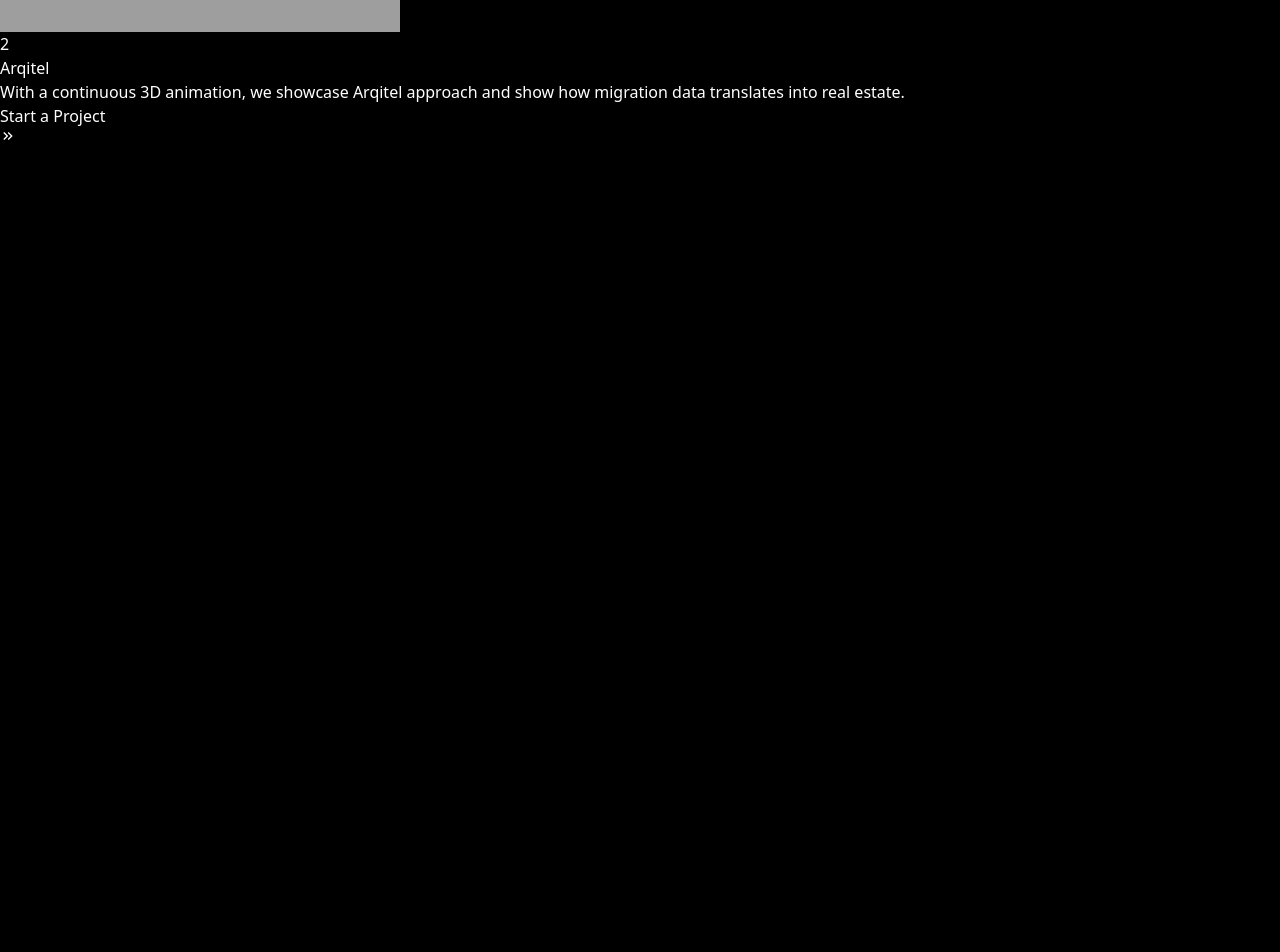
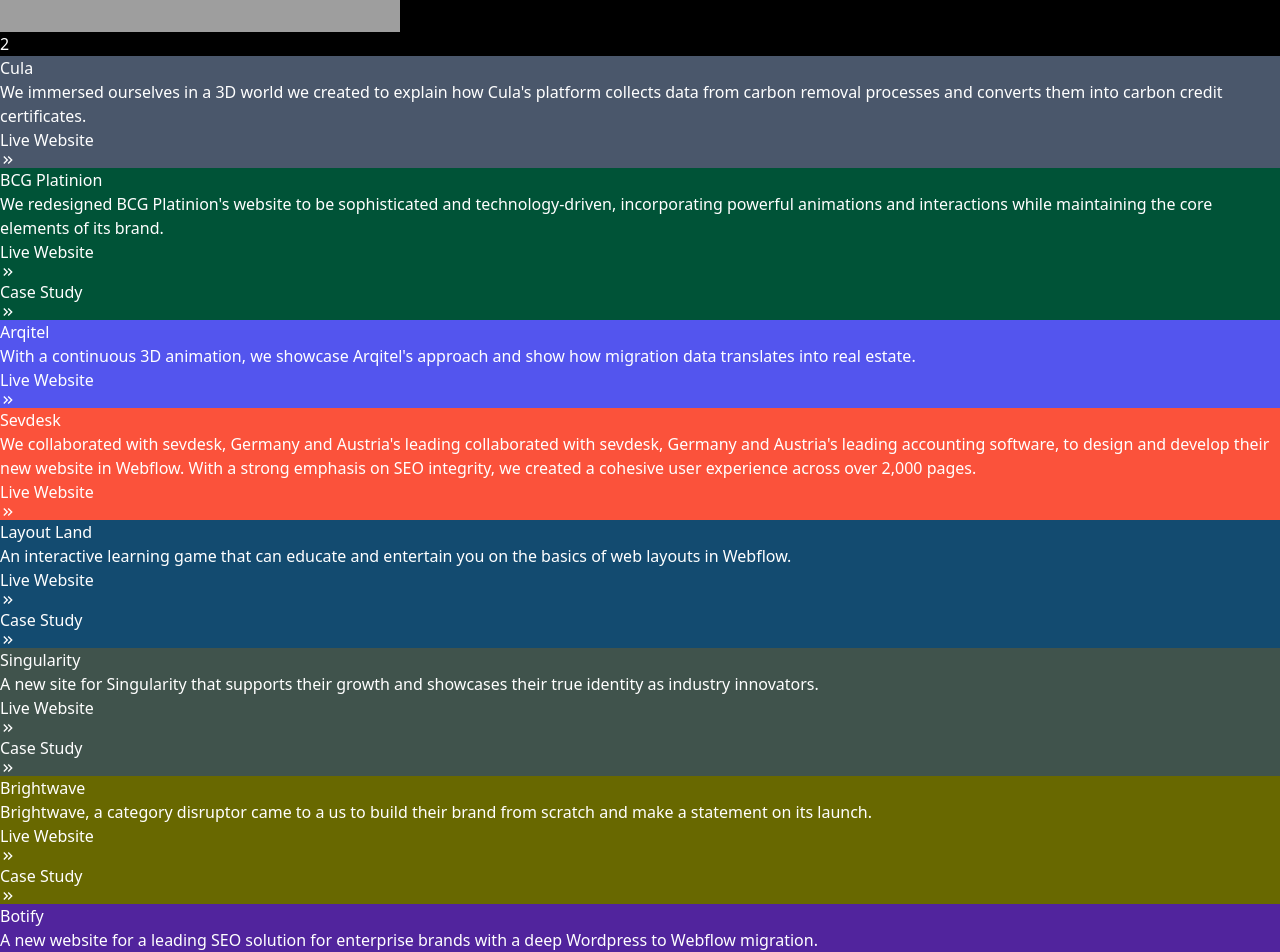
Before and after one commit to shubham2o/Refokus-Clone, a React (Vite) app: page / in a window 1280 px wide. Shown: the part 2300-3252 px from the top of the page. Before the commit the page ends 2444 px from the top, so only its background shows below. Built offline with nearby package versions, Linux system fonts and the light colour scheme; grey boxes are pictures that could not be loaded.

Commit message:
Working on Products component styling and functionality + Minor changes (01:12:00)

```diff
--- a/src/components/Button.jsx
+++ b/src/components/Button.jsx
@@ -1,10 +1,9 @@
 import { MdKeyboardDoubleArrowRight } from "react-icons/md";
 
-const Button = () => {
+const Button = ({ title = "Start a Project" }) => {
     return (
         <div className="min-w-[9.5rem] rounded-full px-4 py-1.5 bg-white text-black text-[15.2px] cursor-pointer flex justify-between items-center">
-            <h1>Start a Project</h1>
-
+            <h1>{title}</h1>
             <MdKeyboardDoubleArrowRight />
         </div>
     )
--- a/src/components/Product.jsx
+++ b/src/components/Product.jsx
@@ -1,17 +1,20 @@
 import Button from "./Button";
 
-const Product = () => {
+const Product = ({ data }) => {
+    const { id, title, description, liveWebsite, caseStudy, bgColor } = data;
+
     return (
-        <div className="w-full h-64">
+        <div className="w-full h-72 border-b-2 border-zinc-400" style={{ backgroundColor: bgColor }}>
             <div className="max-w-screen-xl h-full mx-auto flex justify-between items-center">
-                <h1 className="text-5xl font-medium">Arqitel</h1>
+                <h1 className="text-5xl font-medium">{title}</h1>
 
-                <div className="w-[21.25rem] h-full mr-16 flex flex-col items-start justify-center gap-6">
-                    <p className="text-[19px]">
-                        With a continuous 3D animation, we showcase Arqitel approach and show how migration data translates into real estate.
-                    </p>
+                <div className="details w-[30rem] flex flex-col items-start gap-7">
+                    <p className="text-[19px]">{description}</p>
 
-                    <Button />
+                    <div className="flex gap-7">
+                        {liveWebsite && <Button title="Live Website" />}
+                        {caseStudy && <Button title="Case Study" />}
+                    </div>
                 </div>
             </div>
         </div>
--- a/src/components/Products.jsx
+++ b/src/components/Products.jsx
@@ -2,12 +2,227 @@
 
 const Products = () => {
     const products = [
-        {},
+        {
+            id: 1,
+            title: "Cula",
+            description: "We immersed ourselves in a 3D world we created to explain how Cula's platform collects data from carbon removal processes and converts them into carbon credit certificates.",
+            liveWebsite: true,
+            caseStudy: false,
+            bgColor: "#4a576b",
+        },
+        {
+            id: 2,
+            title: "BCG Platinion",
+            description: "We redesigned BCG Platinion's website to be sophisticated and technology-driven, incorporating powerful animations and interactions while maintaining the core elements of its brand.",
+            liveWebsite: true,
+            caseStudy: true,
+            bgColor: "#005337",
+        },
+        {
+            id: 3,
+            title: "Arqitel",
+            description: "With a continuous 3D animation, we showcase Arqitel's approach and show how migration data translates into real estate.",
+            liveWebsite: true,
+            caseStudy: false,
+            bgColor: "#5355ee",
+        },
+        {
+            id: 4,
+            title: "Sevdesk",
+            description: "We collaborated with sevdesk, Germany and Austria's leading collaborated with sevdesk, Germany and Austria's leading accounting software, to design and develop their new website in Webflow. With a strong emphasis on SEO integrity, we created a cohesive user experience across over 2,000 pages.",
+            liveWebsite: true,
+            caseStudy: false,
+            bgColor: "#fb523b",
+        },
+        {
+            id: 5,
+            title: "Layout Land",
+            description: "An interactive learning game that can educate and entertain you on the basics of web layouts in Webflow.",
+            liveWebsite: true,
+            caseStudy: true,
+            bgColor: "#134B70",
+        },
+        {
+            id: 6,
+            title: "Singularity",
+            description: "A new site for Singularity that supports their growth and showcases their true identity as industry innovators.",
+            liveWebsite: true,
+            caseStudy: true,
+            bgColor: "#40534C",
+        },
+        {
+            id: 7,
+            title: "Brightwave",
+            description: "Brightwave, a category disruptor came to a us to build their brand from scratch and make a statement on its launch.",
+            liveWebsite: true,
+            caseStudy: true,
+            bgColor: "#686800",
+        },
+        {
+            id: 8,
+            title: "Botify",
+            description: "A new website for a leading SEO solution for enterprise brands with a deep Wordpress to Webflow migration.",
+            liveWebsite: true,
+            caseStudy: false,
+            bgColor: "#51249d",
+        },
+        {
+            id: 9,
+            title: "Showcase",
+            description: "Our OMR22 Masterclass teaches how to create a showcase website, and we made a showcase website about showcase websites to promote the art of showcasing.",
+            liveWebsite: true,
+            caseStudy: true,
+            bgColor: "#ff5f2d",
+        },
+        {
+            id: 10,
+            title: "Umault",
+            description: "Bold visuals, a new typeface, iconography, and custom motion graphics were at the core of our collaboration with Umault, building a website that matches their excellence in B2B video production.",
+            liveWebsite: true,
+            caseStudy: true,
+            bgColor: "#246E0F",
+        },
+        {
+            id: 11,
+            title: "TTR AI",
+            description: "We've created an interactive site using generative AI to allow users to engage with our thinking about Ai, industry trends and design.",
+            liveWebsite: true,
+            caseStudy: false,
+            bgColor: "#74512D",
+        },
+        {
+            id: 12,
+            title: "Maniv",
+            description: "A global early-stage venture fund partnering with founders to advance cleaner, safer, and more sustainable movement of people and goods.",
+            liveWebsite: true,
+            caseStudy: false,
+            bgColor: "#704264",
+        },
+        {
+            id: 13,
+            title: "Intenseye",
+            description: "We focused on creating something beautiful while still ensuring the brand felt mature and contextual within their industry.",
+            liveWebsite: true,
+            caseStudy: true,
+            bgColor: "#C73659",
+        },
+        {
+            id: 14,
+            title: "Silvr",
+            description: "We teamed up with financing solutions provider Silvr to audit, refine and evolve their brand.",
+            liveWebsite: true,
+            caseStudy: true,
+            bgColor: "#694F8E",
+        },
+        {
+            id: 15,
+            title: "Kablamo",
+            description: "To support Kablamo's expansion from Australia to Canada, we revamped their brand identity and website, maintaining their iconic bolt symbol while introducing a tech-savvy, playful aesthetic.",
+            liveWebsite: true,
+            caseStudy: false,
+            bgColor: "#3C5761",
+        },
+        {
+            id: 16,
+            title: "OS",
+            description: "We partnered with OS/ to build a sleek, scalable, and user-centric website that stands out with its component-based approach.",
+            liveWebsite: true,
+            caseStudy: false,
+            bgColor: "#ff4c4c",
+        },
+        {
+            id: 17,
+            title: "Rainfall",
+            description: "We crafted a website for Rainfall Ventures, developing prototypes and custom code that ultimately allows their team to update content regularly and with ease.",
+            liveWebsite: true,
+            caseStudy: true,
+            bgColor: "#508D4E",
+        },
+        {
+            id: 18,
+            title: "Jungle",
+            description: "We crafted a timeless visual system for Jungle Ventures, covering all aspects of web design, and empowered their marketing team to scale organically using Webflow.",
+            liveWebsite: true,
+            caseStudy: true,
+            bgColor: "#7C3AED",
+        },
+        {
+            id: 19,
+            title: "Candid Health",
+            description: "A complete redesign of a health-startup website, followed by cutting edge development.",
+            liveWebsite: true,
+            caseStudy: false,
+            bgColor: "#C5705D",
+        },
+        {
+            id: 20,
+            title: "Remind",
+            description: "Remind's new website was designed and developed to be easy to maintain and ready to learn, reflecting their mission to connect students and families.",
+            liveWebsite: true,
+            caseStudy: false,
+            bgColor: "#85586F",
+        },
+        {
+            id: 21,
+            title: "Yahoo!",
+            description: "We enhanced the New York Fashion Week, by creating a fully digital AR fashion experience for Yahoo and Maisie Wilen, featuring holographic 3D models and an integrated web shop.",
+            liveWebsite: true,
+            caseStudy: true,
+            bgColor: "#7E1FFF",
+        },
+        {
+            id: 22,
+            title: "RocketChat",
+            description: "We built a beautiful, clean website in Webflow for RocketChat that is scalable, easy to maintain and built in a modular manner for future changes.",
+            liveWebsite: true,
+            caseStudy: false,
+            bgColor: "#ff4747",
+        },
+        {
+            id: 23,
+            title: "Summon",
+            description: "We created a website for Summon that showcases their innovative technology through animated and captivating UI components and emerging technologies.",
+            liveWebsite: true,
+            caseStudy: false,
+            bgColor: "#2B5C65",
+        },
+        {
+            id: 24,
+            title: "Starred",
+            description: "Starred's B2B product is presented with a human touch with a brand direction that reflects their human-first mindset and a site that is as informative as it is approachable.",
+            liveWebsite: true,
+            caseStudy: false,
+            bgColor: "#D63484",
+        },
+        {
+            id: 25,
+            title: "Weglot Like Magic",
+            description: "We designed and developed a magical gaming experience made in Webflow to promote the translation service and their sponsorship of the 2022 Webflow Conference.",
+            liveWebsite: true,
+            caseStudy: true,
+            bgColor: "#030A8E",
+        },
+        {
+            id: 26,
+            title: "YIR 2021",
+            description: "We celebrated our first year with a Showcase Website that reflects on a year of growth, building an awesome team & culture, defining our brand, and more.",
+            liveWebsite: true,
+            caseStudy: true,
+            bgColor: "#BA704F",
+        },
+        {
+            id: 27,
+            title: "YIR 2022",
+            description: "Our second year was filled with great events, exciting projects, awards and amazing people - so we made another showcase to celebrate.",
+            liveWebsite: true,
+            caseStudy: false,
+            bgColor: "#4F4557",
+        },
     ];
 
     return (
         <div className="w-full h-full my-36">
-            <Product />
+            {products.map((elem, index) => <Product key={index} data={elem} />)}
         </div>
     )
 }
--- a/src/components/Stripe.jsx
+++ b/src/components/Stripe.jsx
@@ -4,7 +4,6 @@
     return (
         <div className="w-[16.66%] h-[74px] border-r border-[#333338] flex justify-around items-center">
             <img src={src} alt={alt} />
-
             <h1 className="text-xl font-medium">{number}</h1>
         </div>
     )
```
